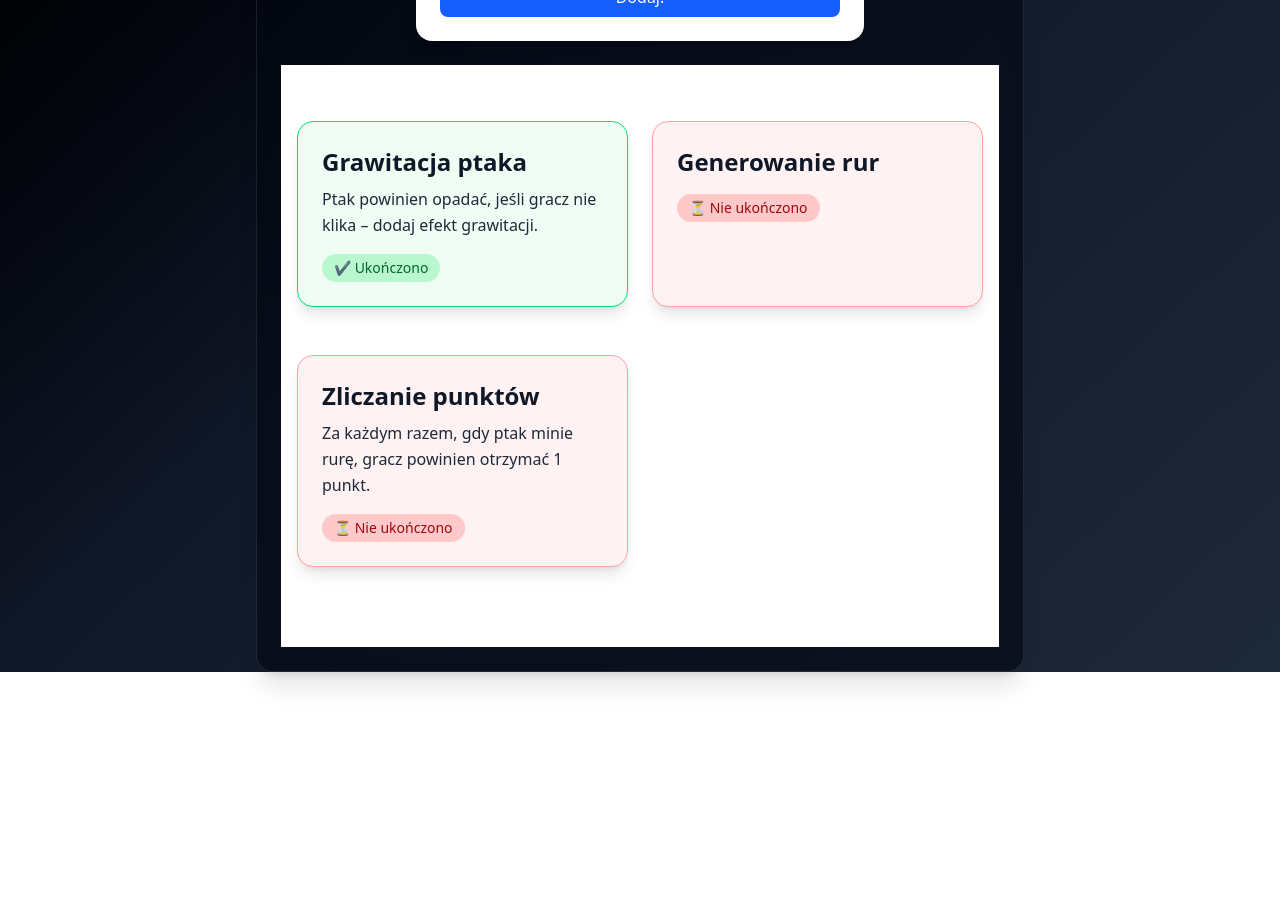
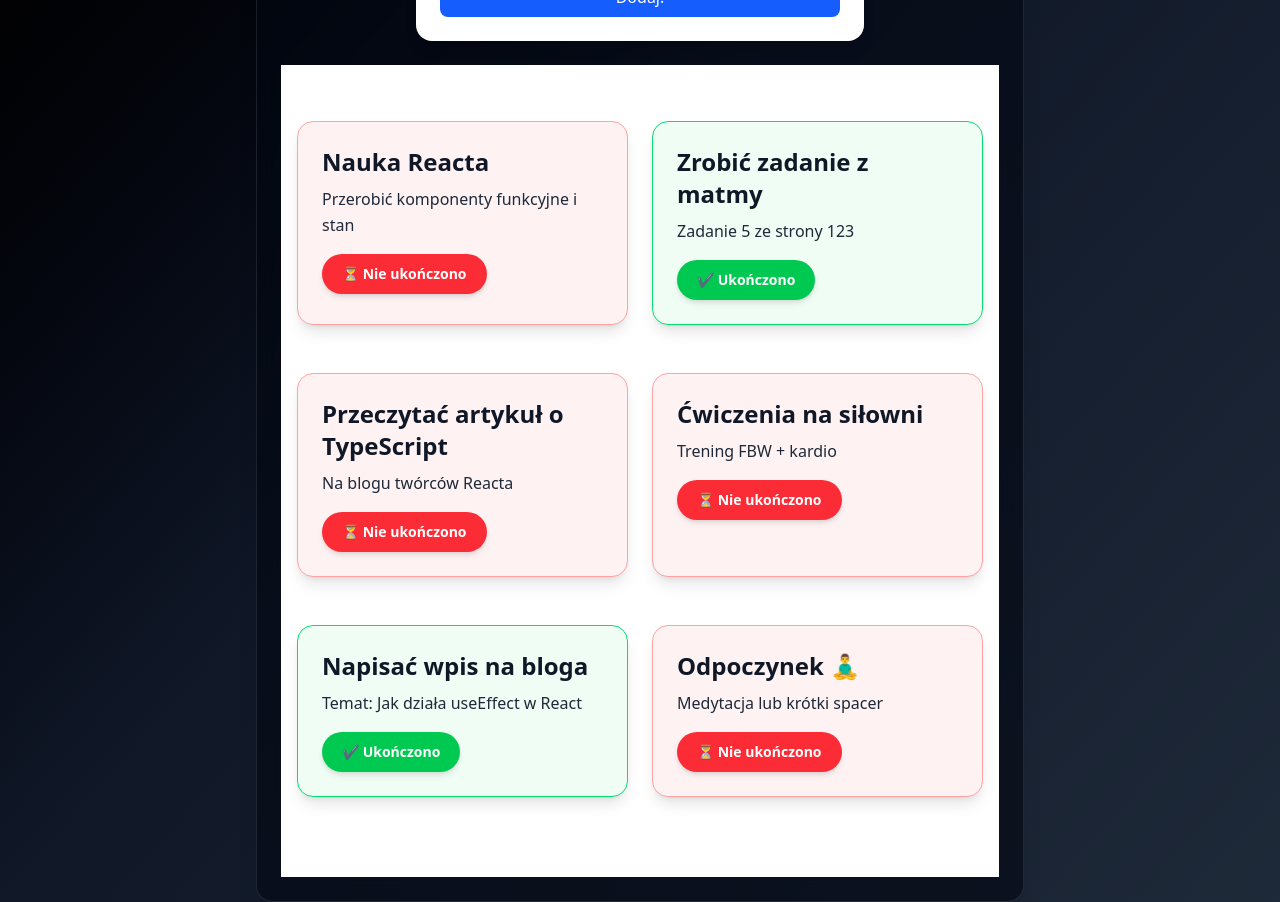
Before and after one commit to WrAp9012/Planer, a React (Vite) app in the folder planer/: page / in a window 1280 px wide. Shown: the part 520-1422 px from the top of the page. Before the commit the page ends 1192 px from the top, so only its background shows below. Built offline with nearby package versions, Linux system fonts and the light colour scheme.

Commit message:
Add toggle task state is done or not

```diff
--- a/planer/src/components/AddTaskForm.tsx
+++ b/planer/src/components/AddTaskForm.tsx
@@ -1,5 +1,7 @@
 import { useState } from "react";
 import "../App.css";
+import { sampleData } from "../data/sampleData";
+import TaskList from "./TaskList";
 
 // TODO: Return do some way the data from user (Add the new list item)
 /**
@@ -26,11 +28,18 @@ export default function AddTaskForm() {
    */
   const handleSubmit = (e: React.FormEvent<HTMLFormElement>) => {
     e.preventDefault();
-    console.log(taskTitle);
-    console.log(taskBody);
+    let id = 4;
+    sampleData.push({
+      id: id,
+      tytul: taskTitle,
+      opis: taskBody,
+      wykonane: false,
+    });
+    TaskList();
 
     setTaskTitle("");
     setTaskBody("");
+    id += 1;
   };
 
   return (
--- a/planer/src/components/TaskItem.tsx
+++ b/planer/src/components/TaskItem.tsx
@@ -1,35 +1,30 @@
 /**
  * Interfejs reprezentujący pojedyncze zadanie.
  */
-interface task {
-  /** Unikalny identyfikator zadania */
+type TaskProps = {
   id: number;
-  /** Tytuł zadania */
   title: string;
-  /** Opcjonalny opis zadania */
   body?: string;
-  /** Flaga oznaczająca, czy zadanie zostało ukończone */
   isDone: boolean;
-}
+  toggleDone: (id: number) => void;
+};
 
 /**
  * Komponent `TaskItem` wyświetla pojedyncze zadanie w formie karty.
  * Pokazuje tytuł, opcjonalny opis oraz status ukończenia.
  *
  * @component
- * @param {task} props - Obiekt właściwości zadania
- * @param {number} props.id - Unikalny identyfikator zadania
- * @param {string} props.title - Tytuł zadania
- * @param {string} [props.body] - Opcjonalny opis zadania
- * @param {boolean} props.isDone - Flaga ukończenia zadania
+ * @param {TaskProps} props - Obiekt właściwości zadania
  * @returns {JSX.Element} Karta zadania
- *
- * @example
- * <TaskItem id={1} title="Nauka Reacta" body="Przerobić komponenty" isDone={false} />
  */
-export default function TaskItem({ id, title, body, isDone }: task) {
+export default function TaskItem({
+  id,
+  title,
+  body,
+  isDone,
+  toggleDone,
+}: TaskProps) {
   return (
-    <>
     <div
       id={`item-card-${id}`}
       className={`rounded-2xl shadow-lg p-6 mb-6 border transition-all duration-300 hover:scale-[1.02] hover:shadow-xl group
@@ -40,16 +35,18 @@ export default function TaskItem({ id, title, body, isDone }: task) {
       <h2 className="text-2xl font-extrabold mb-2 text-gray-900 group-hover:text-gray-700 transition-colors duration-300">
         {title}
       </h2>
-        <p className="text-gray-800 mb-4 leading-relaxed">{body}</p>
-        <span
-          className={`inline-flex items-center gap-2 px-3 py-1 rounded-full text-sm font-medium transition-colors duration-300
+      {body && <p className="text-gray-800 mb-4 leading-relaxed">{body}</p>}
+      <button
+        className={`inline-flex items-center gap-2 px-5 py-2.5 rounded-full text-sm font-semibold shadow-md transition-all duration-300 transform
           ${
-            isDone ? "bg-green-200 text-green-800" : "bg-red-200 text-red-800"
+            isDone
+              ? "bg-green-500 text-white hover:bg-green-600 hover:scale-105"
+              : "bg-red-500 text-white hover:bg-red-600 hover:scale-105"
           }`}
+        onClick={() => toggleDone(id)}
       >
         {isDone ? "✔️ Ukończono" : "⏳ Nie ukończono"}
-        </span>
+      </button>
     </div>
-    </>
   );
 }
--- a/planer/src/components/TaskList.tsx
+++ b/planer/src/components/TaskList.tsx
@@ -1,37 +1,43 @@
 import "../App.css";
+import { useState } from "react";
 import { sampleData } from "../data/sampleData";
 import TaskItem from "./TaskItem";
 
 /**
- * Komponent `TaskList` odpowiada za renderowanie listy zadań
- * na podstawie danych z `sampleData`. Każde zadanie jest przekazywane
- * do komponentu `TaskItem`.
- *
- * @component
- * @returns {JSX.Element} Lista komponentów `TaskItem`
- *
- * @example
- * <TaskList />
+ * Komponent `TaskList` zarządza stanem listy zadań.
+ * Każde zadanie renderowane jest przez `TaskItem`,
+ * a stan `isDone` jest modyfikowany poprzez funkcję `toggleDone`.
  */
 export default function TaskList() {
+  // Dodajemy useState do przechowywania listy zadań
+  const [tasks, setTasks] = useState(sampleData);
+
+  // Funkcja do przełączania isDone po kliknięciu
+  const toggleDone = (id: number) => {
+    setTasks((prev) =>
+      prev.map((task) =>
+        task.id === id ? { ...task, isDone: !task.isDone } : task
+      )
+    );
+  };
+
   return (
-    <>
     <main className="px-4 py-10 md:py-14 bg-white dark:bg-gray-900 transition-colors duration-300">
       <div
         id="task-list"
         className="max-w-4xl mx-auto grid gap-6 sm:grid-cols-1 md:grid-cols-2"
       >
-          {sampleData.map((item) => (
+        {tasks.map((item) => (
           <TaskItem
             key={item.id}
             id={item.id}
-              title={item.tytul}
-              body={item.opis}
-              isDone={item.wykonane}
+            title={item.title}
+            body={item.body}
+            isDone={item.isDone}
+            toggleDone={toggleDone}
           />
         ))}
       </div>
     </main>
-    </>
   );
 }
--- a/planer/src/data/sampleData.ts
+++ b/planer/src/data/sampleData.ts
@@ -1,38 +1,50 @@
+// types/TaskType.ts
+
 /**
- * Interfejs `Zadanie` opisuje strukturę pojedynczego zadania
- * wykorzystywanego w aplikacji.
+ * Reprezentuje pojedyncze zadanie na liście.
  */
-export interface Zadanie {
-  /** Unikalny identyfikator zadania */
+export interface TaskType {
   id: number;
-  /** Tytuł zadania */
-  tytul: string;
-  /** Szczegółowy opis zadania */
-  opis?: string;
-  /** Flaga określająca, czy zadanie zostało ukończone */
-  wykonane: boolean;
+  title: string;
+  body?: string;
+  isDone: boolean;
 }
 
-/**
- * Tablica przykładowych zadań do wyświetlenia w aplikacji.
- * Służy jako dane testowe do komponentu `TaskList`.
- */
-export const sampleData: Zadanie[] = [
+export const sampleData: TaskType[] = [
   {
     id: 1,
-    tytul: "Grawitacja ptaka",
-    opis: "Ptak powinien opadać, jeśli gracz nie klika – dodaj efekt grawitacji.",
-    wykonane: true,
+    title: "Nauka Reacta",
+    body: "Przerobić komponenty funkcyjne i stan",
+    isDone: false,
   },
   {
     id: 2,
-    tytul: "Generowanie rur",
-    wykonane: false,
+    title: "Zrobić zadanie z matmy",
+    body: "Zadanie 5 ze strony 123",
+    isDone: true,
   },
   {
     id: 3,
-    tytul: "Zliczanie punktów",
-    opis: "Za każdym razem, gdy ptak minie rurę, gracz powinien otrzymać 1 punkt.",
-    wykonane: false,
+    title: "Przeczytać artykuł o TypeScript",
+    body: "Na blogu twórców Reacta",
+    isDone: false,
+  },
+  {
+    id: 4,
+    title: "Ćwiczenia na siłowni",
+    body: "Trening FBW + kardio",
+    isDone: false,
+  },
+  {
+    id: 5,
+    title: "Napisać wpis na bloga",
+    body: "Temat: Jak działa useEffect w React",
+    isDone: true,
+  },
+  {
+    id: 6,
+    title: "Odpoczynek 🧘‍♂️",
+    body: "Medytacja lub krótki spacer",
+    isDone: false,
   },
 ];
```
Lines whose indentation alone changed are shown as unchanged.
